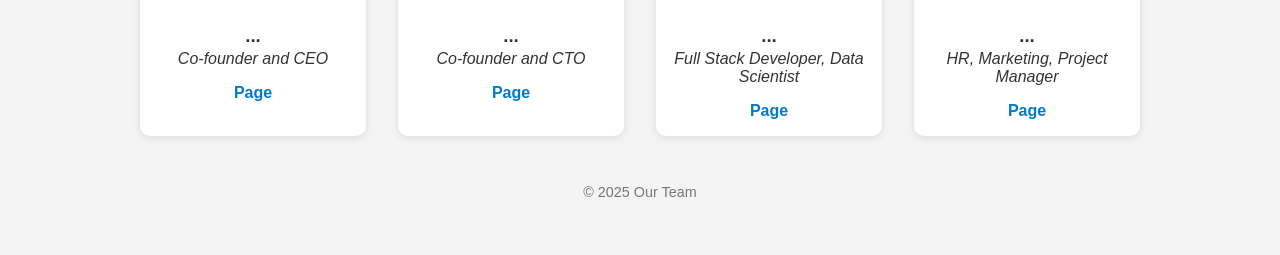
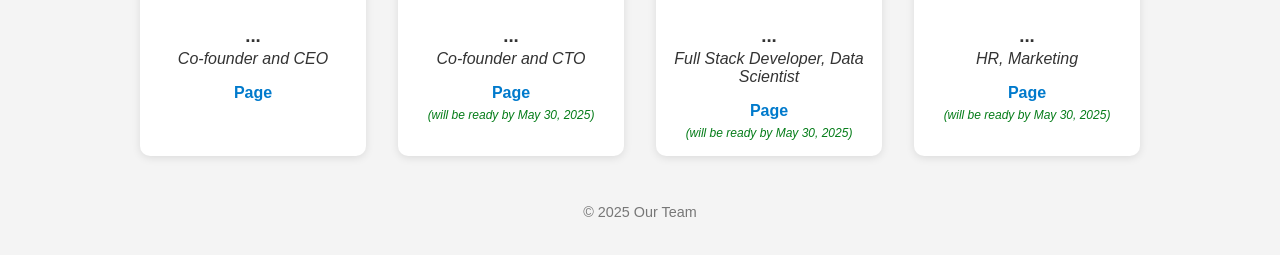
Before and after one commit to Qhoja/q_team, a plain HTML site: page index.html in a window 1280 px wide. Shown: the part 349-604 px from the top of the page. Drawn offline with Linux system fonts and the light colour scheme.

Commit message:
Making changes to the index

```diff
--- a/index.html
+++ b/index.html
@@ -59,6 +59,12 @@
     .member a:hover {
       text-decoration: underline;
     }
+    .note {
+      font-size: 0.75rem; /* smaller text */
+      font-style: oblique;
+      color: #047c18;
+      margin-top: 6px;
+    }
     footer {
       text-align: center;
       padding: 1rem;
@@ -78,25 +84,29 @@
       <img src="img/person1.jpg" alt="Photo">
       <h3>...</h3>
       <p>Co-founder and CEO</p>
-      <a href="https://example.com/ivan">Page</a>
+      <a href="https://romandsfs.github.io/my_page/">Page</a>
     </div>
     <div class="member">
       <img src="img/person2.jpg" alt="Photo">
       <h3>...</h3>
       <p>Co-founder and CTO</p>
       <a href="https://example.com/maria">Page</a>
+      <div class="note">(will be ready by May 30, 2025)</div>
     </div>
+
     <div class="member">
       <img src="img/person3.jpg" alt="Photo">
       <h3>...</h3>
       <p>Full Stack Developer, Data Scientist</p>
       <a href="https://example.com/alexey">Page</a>
+      <div class="note">(will be ready by May 30, 2025)</div>
     </div>
     <div class="member">
       <img src="img/person4.jpg" alt="Photo">
       <h3>...</h3>
-      <p>HR, Marketing, Project Manager</p>
+      <p>HR, Marketing</p>
       <a href="https://example.com/olga">Page</a>
+      <div class="note">(will be ready by May 30, 2025)</div>
     </div>
   </section>
 
```
Also changed, not shown: img/person1.jpg.
